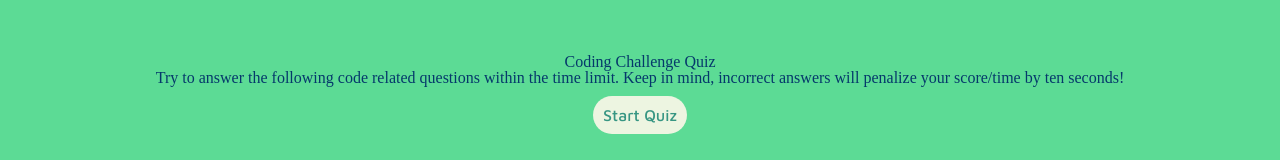
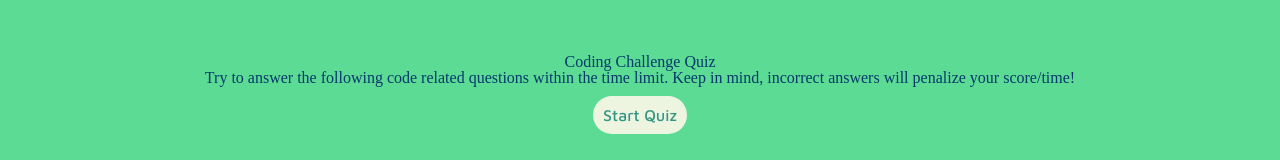
Before and after one commit to theodoremoreland/JavaScriptQuiz, a website with bundled scripts: page index.html in a window 1280 px wide. Shown: the part 320-480 px from the top of the page. Built offline with nearby package versions, Linux system fonts and the light colour scheme.

Commit message:
correct caption in title + added line to gitignore

```diff
--- a/index.html
+++ b/index.html
@@ -32,7 +32,7 @@
             <h1 id="quizHeader">Coding Challenge Quiz</h1>
             <p>
                 Try to answer the following code related questions within the time limit.
-                Keep in mind, incorrect answers will penalize your score/time by ten seconds!
+                Keep in mind, incorrect answers will penalize your score/time!
             </p>
             <button id="startQuizButton">Start Quiz</button>
         </main>
```
Also changed, not shown: 1 other file.
